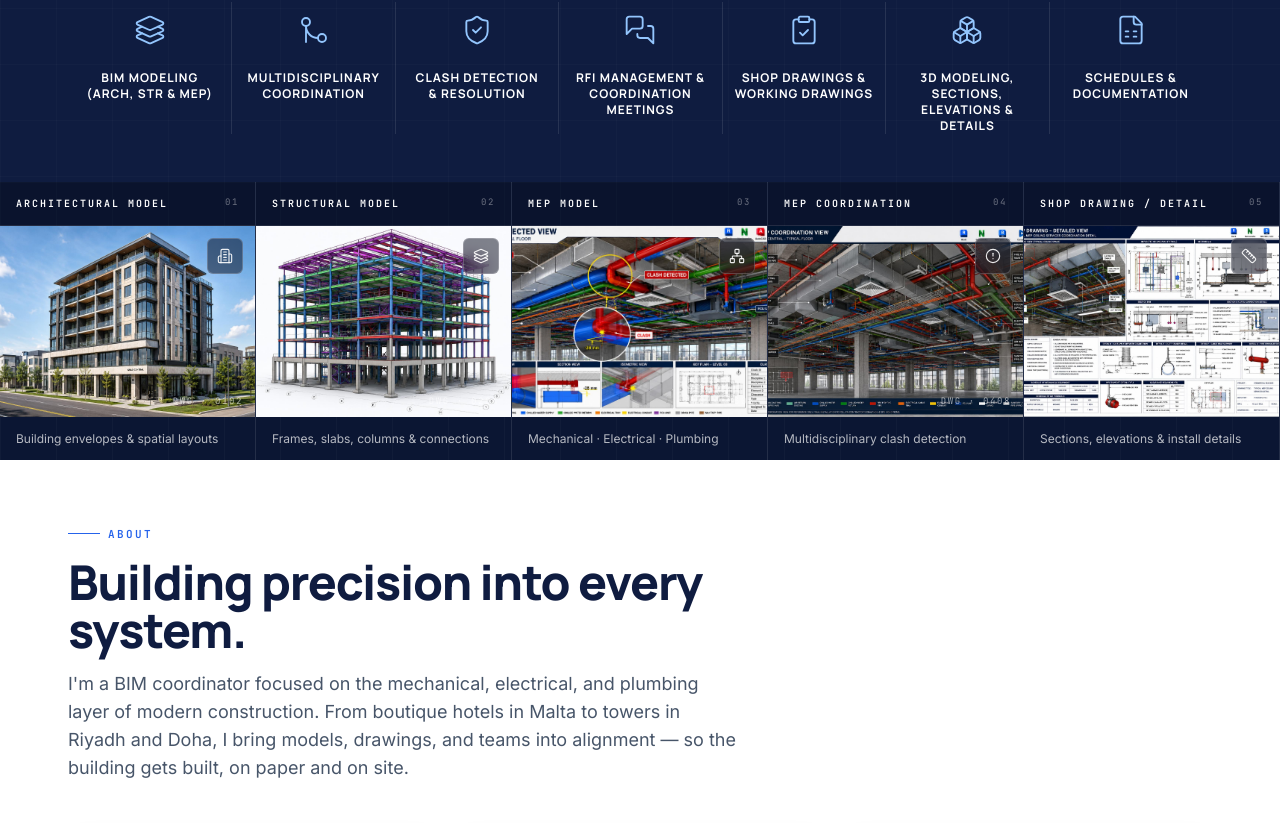
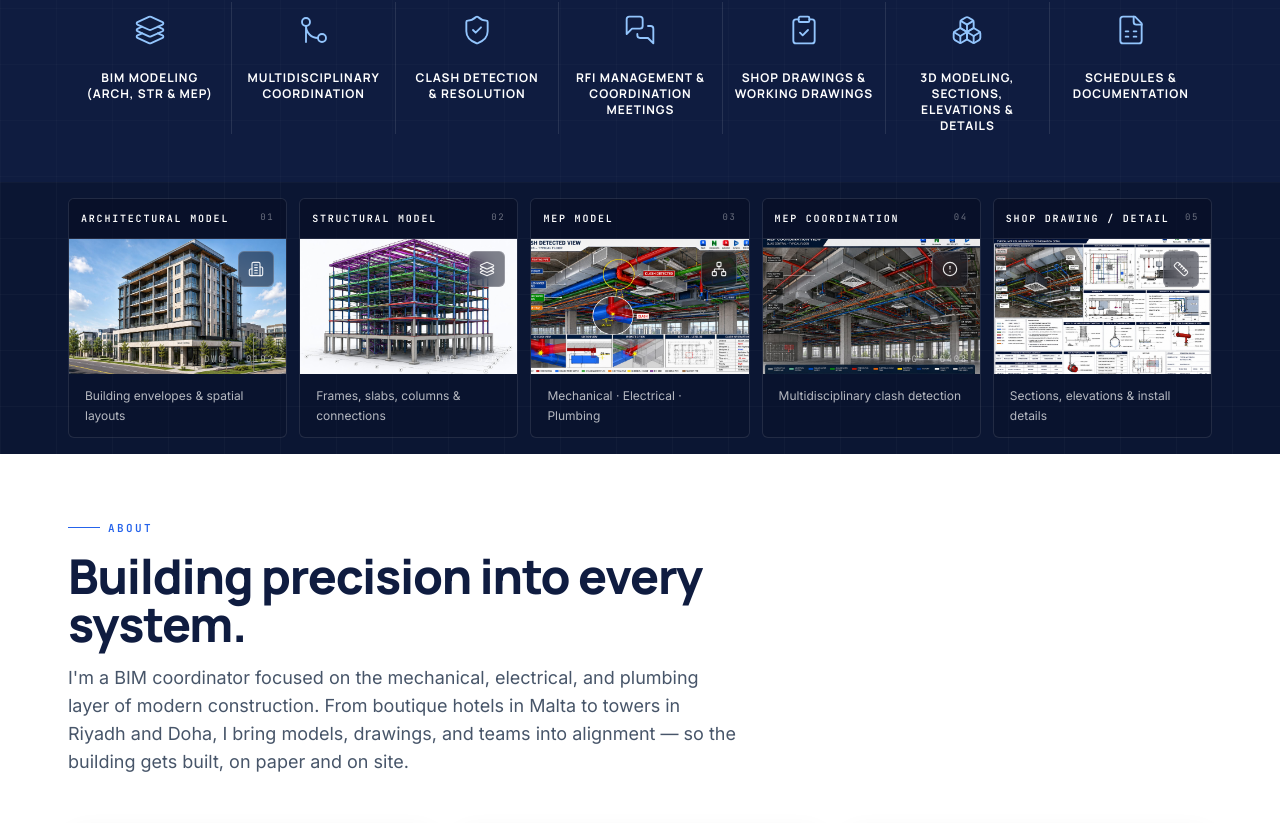
Before and after one commit to akhil-anil-dev/portfolio-anilkumar, a Next.js app: page / in a window 1280 px wide. Shown: the part 1044-1867 px from the top of the page. Built offline with nearby package versions, Linux system fonts and the light colour scheme.

Commit message:
chore: rm current project and fix window size for image

```diff
--- a/components/ProjectShowcase.tsx
+++ b/components/ProjectShowcase.tsx
@@ -71,7 +71,7 @@ export default function ProjectShowcase() {
         className="absolute inset-0 -z-10 blueprint-grid opacity-50"
       />
 
-      <div className="grid grid-cols-1 sm:grid-cols-2 lg:grid-cols-5">
+      <div className="container-page grid grid-cols-1 gap-2 py-3 sm:grid-cols-2 sm:gap-3 lg:grid-cols-5 lg:py-4">
         {categories.map((c, i) => {
           const hasPhoto = existsSync(
             path.join(process.cwd(), "public", c.photo)
@@ -99,10 +99,10 @@ function ShowcaseTile({
   const { icon: Icon, label, photo, accent, description, highlight } = category;
 
   return (
-    <article className="group relative flex h-full flex-col border-b border-white/10 sm:[&:nth-child(odd)]:border-r lg:border-b-0 lg:[&:not(:last-child)]:border-r">
+    <article className="group relative flex h-full flex-col overflow-hidden rounded-md border border-white/10 bg-navy-900/30">
       {/* Top label badge — fixed height so all 5 tiles stay aligned */}
-      <div className="flex h-11 flex-none items-center justify-between gap-2 border-b border-white/10 bg-navy-900/40 px-4">
-        <p className="truncate whitespace-nowrap font-mono text-[10px] font-semibold uppercase tracking-[0.2em] text-white">
+      <div className="flex h-10 flex-none items-center justify-between gap-2 border-b border-white/10 bg-navy-900/50 px-3">
+        <p className="truncate whitespace-nowrap font-mono text-[10px] font-semibold uppercase tracking-[0.18em] text-white">
           {label}
         </p>
         <span className="flex-none font-mono text-[9px] uppercase tracking-[0.18em] text-white/40">
@@ -112,7 +112,7 @@ function ShowcaseTile({
 
       {/* Visual tile */}
       <div
-        className={`relative aspect-[4/3] overflow-hidden bg-gradient-to-br ${accent}`}
+        className={`relative aspect-[16/10] overflow-hidden bg-gradient-to-br ${accent}`}
       >
         {hasPhoto ? (
           <img
--- a/components/Projects.tsx
+++ b/components/Projects.tsx
@@ -145,7 +145,7 @@ function FeaturedCard({
           />
           <span className="absolute left-4 top-4 inline-flex items-center gap-1.5 rounded-full border border-navy-100 bg-white/95 px-3 py-1 font-mono text-[10px] font-semibold uppercase tracking-wider text-navy-700 backdrop-blur">
             <span className="h-1.5 w-1.5 rounded-full bg-accent" />
-            Featured · Current
+            Featured
           </span>
         </div>
 
```
Also changed, not shown: .claude/launch.json (added).
